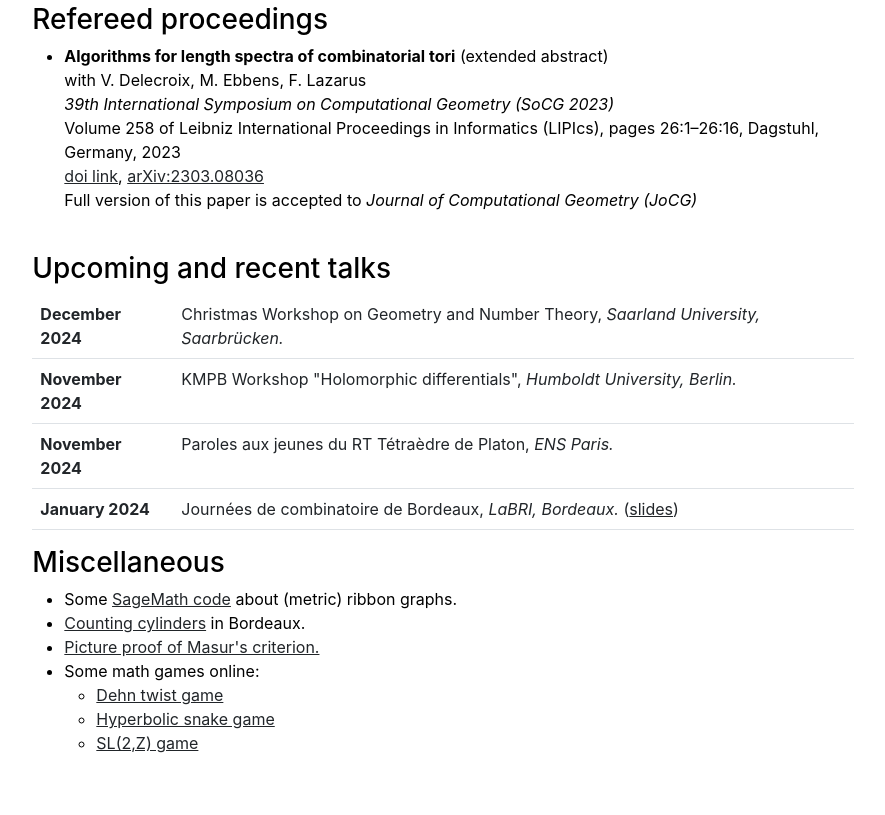
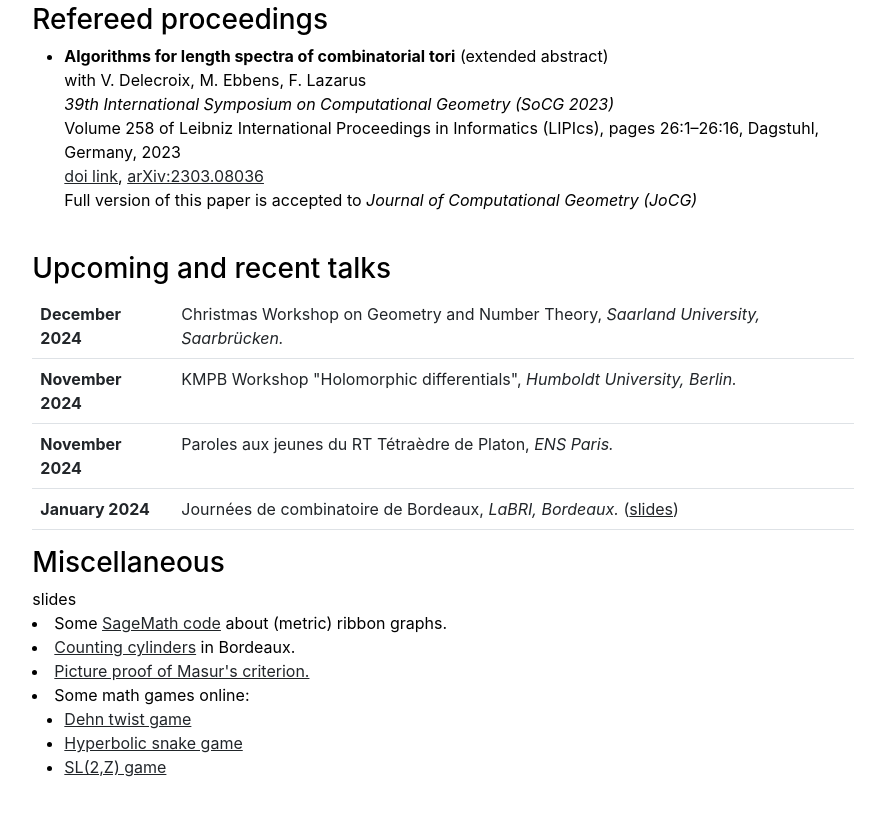
Before and after one commit to iyakovlev23/iyakovlev23.github.io, a plain HTML site: page index.html in a window 1280 px wide. Shown: the part 941-1756 px from the top of the page, without its empty margins (197-1082 px from the left). Drawn offline with nearby package versions, Linux system fonts and the light colour scheme; some packages are replaced by stand-ins of ours.

Commit message:
Update index.html

```diff
--- a/index.html
+++ b/index.html
@@ -116,7 +116,9 @@ I was a member of the <a href="https://ci.labri.fr/pmwiki.php/Main/HomePage">Com
 </div>
 
 <h3>Miscellaneous</h3>
-<ul>
+<uhr
+<a href="2024_12_Weihnachtsworkshop.pdf">slides</a>
+
 	<li>Some <a href="https://iyakovlev23.github.io/some_code.html">SageMath code</a> about (metric) ribbon graphs.</li>
 	<li><a href="/photos/counting_cylinders.jpg">Counting cylinders</a> in Bordeaux.</li>
 	<li><a href="https://iyakovlev23.github.io/Masur-criterion.pdf">Picture proof of Masur's criterion.</a></li>
```
